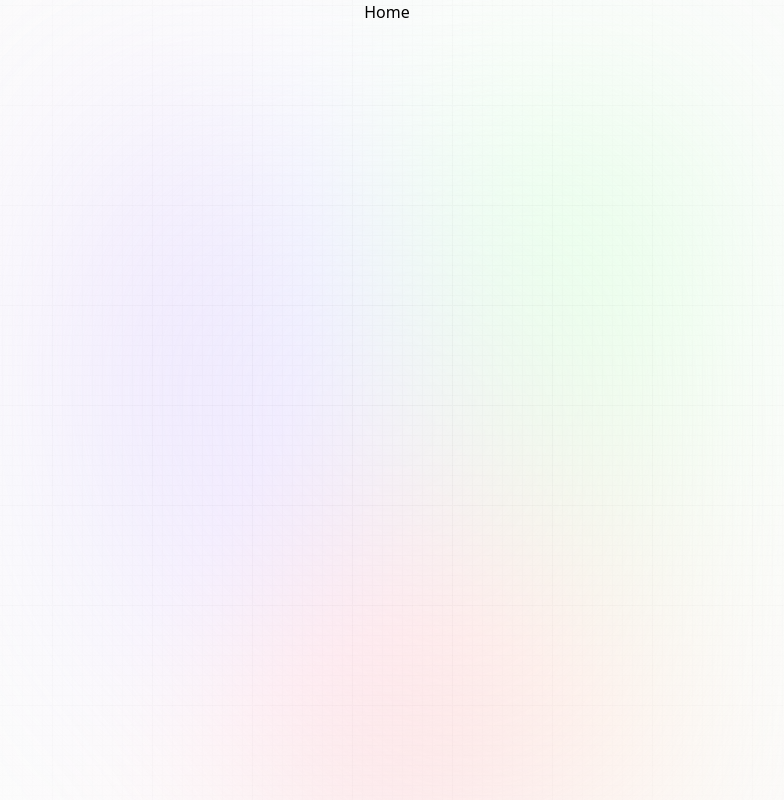
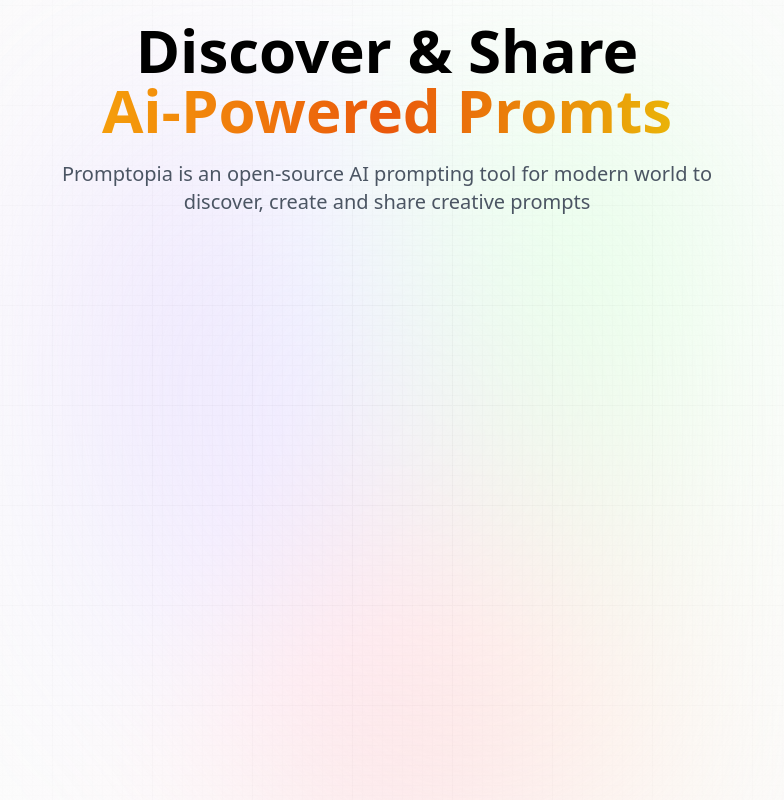
Before and after one commit to dulovici/prompter, a Next.js app: page / in a window 1280 px wide. Shown: the whole page, without its empty margins (253-1037 px from the left). Built offline with nearby package versions, Linux system fonts and the light colour scheme.

Commit message:
home page

```diff
--- a/app/layout.jsx
+++ b/app/layout.jsx
@@ -1,24 +1,22 @@
 import "@styles/globals.css";
 
 export const metadata = {
-    title: "Prompter",
-    description: "Discover & Share AI Prompts"
-}
+  title: "Prompter",
+  description: "Discover & Share AI Prompts",
+};
 
-const RootLayout = ({children}) => {
+const RootLayout = ({ children }) => {
   return (
-    <html lang='en'>
-        <body>
-            <div className='main'>
-                <div className="gradient" />
-            </div>
+    <html lang="en">
+      <body>
+        <div className="main">
+          <div className="gradient" />
+        </div>
 
-            <main className='app'>
-                {children}
-            </main>
-        </body>
+        <main className="app">{children}</main>
+      </body>
     </html>
-  )
-}
+  );
+};
 
-export default RootLayout
+export default RootLayout;
--- a/app/page.jsx
+++ b/app/page.jsx
@@ -1,9 +1,18 @@
-
-
 const Home = () => {
   return (
-    <div>Home</div>
-  )
-}
+    <section className="w-full flex-center flex-col">
+      <h1 className="head_text text-center">
+        Discover & Share
+        <br className="max-md:hidden" />
+        <span className="orange_gradient text-center">Ai-Powered Promts</span>
+      </h1>
 
-export default Home
+      <p className="desc text-center">
+        Promptopia is an open-source AI prompting tool for modern world to
+        discover, create and share creative prompts
+      </p>
+    </section>
+  );
+};
+
+export default Home;
```
